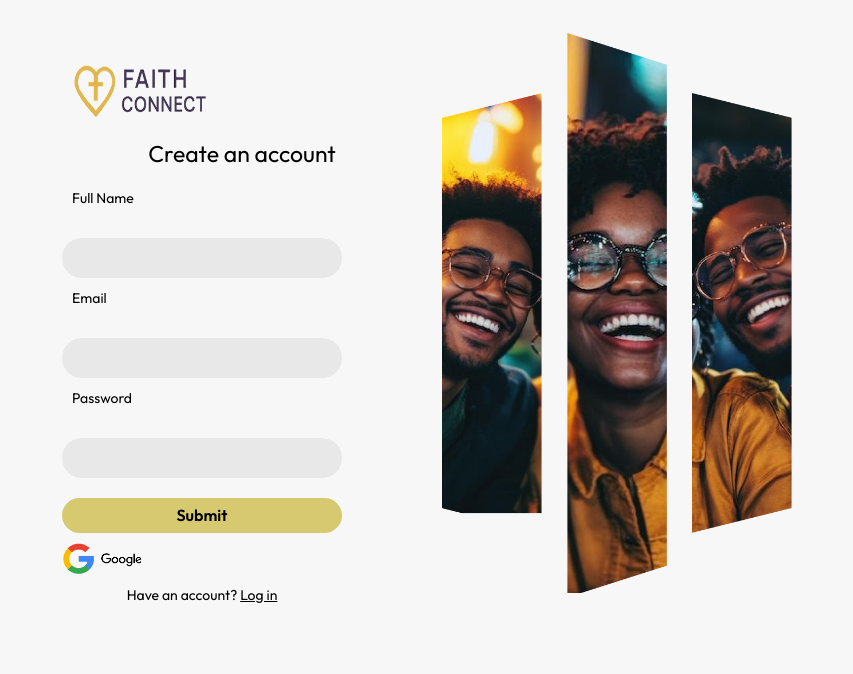
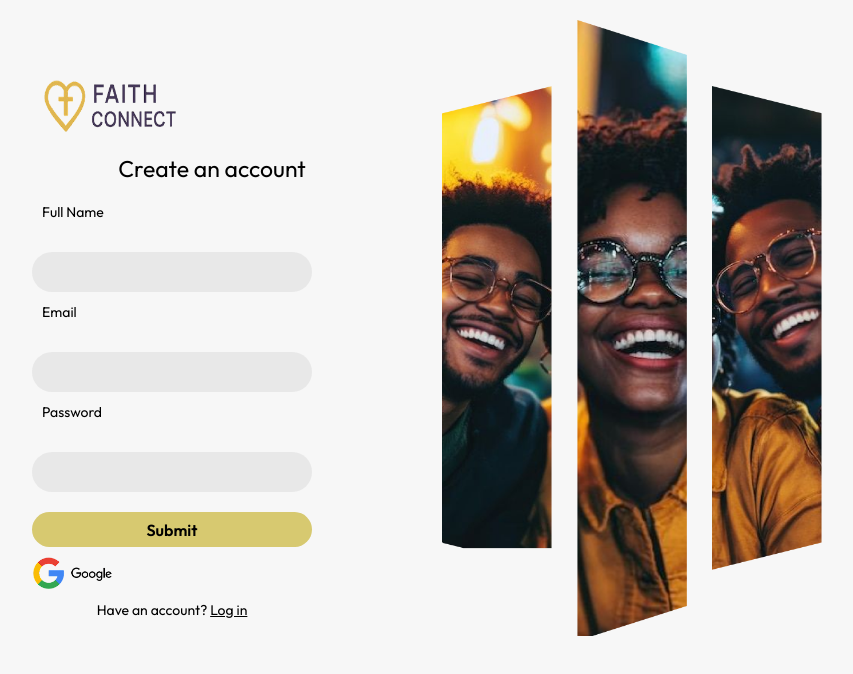
Before and after one commit to bantofweb4/FaithConnect, a React (Vite) app: page /mainsignup in a window 1280 px wide. Shown: the top 674 px of the page, without its empty margins (213-1066 px from the left). Built offline with nearby package versions, Linux system fonts and the light colour scheme.

Commit message:
I made another change

```diff
--- a/src/component/Signup.css
+++ b/src/component/Signup.css
@@ -96,5 +96,5 @@ label {
 }
 
 .signup-right img {
-  width: 100px;
+  width: 110px;
 }
```
